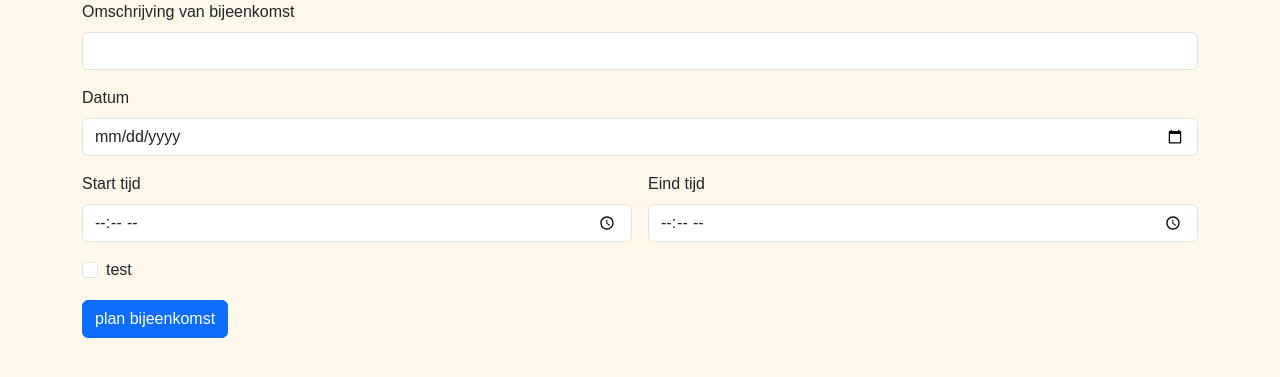
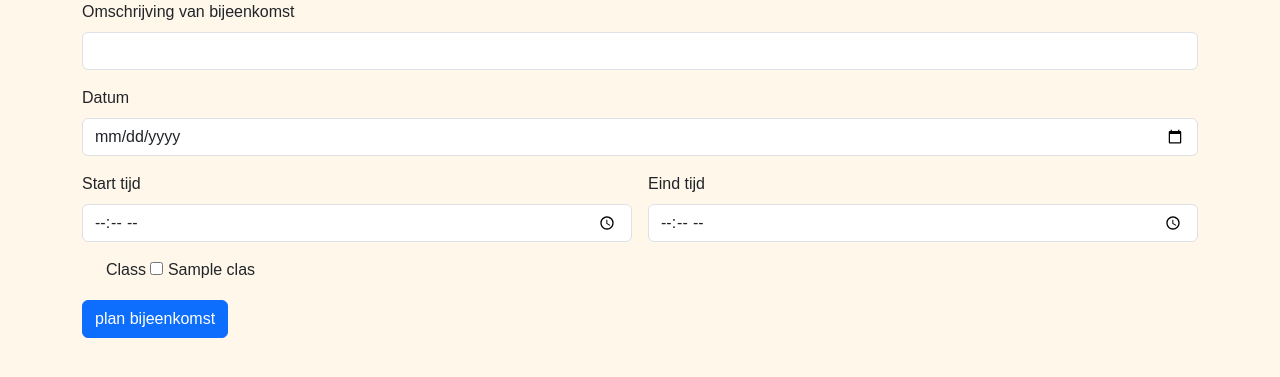
Before and after one commit to Sema-1054531/werkplaats-3-rest, a Flask app: template templates/bijeenkomst_plannen.html in a window 1280 px wide. Shown: the top 377 px of the page. Run offline with Flask 2, Linux system fonts and the light colour scheme; the template is opened without the code that fills it: most values are stand-ins (such as "Sample title", 1, 10 or a date in 2020).

Commit message:
updated: adding classes

```diff
--- a/Main.py
+++ b/Main.py
@@ -5,7 +5,7 @@ import sqlite3
 import os
 
 app = Flask(__name__)
-app.config['DATABASE'] = os.path.join(os.getcwd(), '/lib/databasewp3.db')
+app.config['DATABASE'] = os.path.join(os.getcwd(), 'lib/databasewp3.db')
 
 LISTEN_ALL = "0.0.0.0"
 FLASK_IP = LISTEN_ALL
@@ -53,11 +53,17 @@ def close_checkin():
 
 @app.route('/plan_bijeenkomst', methods=['GET', 'POST'])
 def plan_bijeenkomst():
+    db = get_db()
+
     if request.method == 'POST':
         title = request.form['title']
         datemeeting = request.form['datemeeting']
         start_time = request.form['start_time']
         end_time = request.form['end_time']
+        if 'class' in request.form:
+            classid = request.form['class']
+        else:
+            classid = None
 
         # validate the input
         if not title:
@@ -70,17 +76,17 @@ def plan_bijeenkomst():
             return 'Vul een eind tijd in'
         if start_time >= end_time:
             return 'De start tijd moet voor de eind tijd liggen'
-        if datemeeting < datetime.now().strftime('%d-%m-%Y'):
+        datemeeting = datetime.strptime(request.form['datemeeting'], '%Y-%m-%d')
+        if datemeeting.date() < datetime.now().date():
             return 'De datum ligt in het verleden!'
 
-        db = get_db()
-        db.execute("INSERT INTO meeting (title, datemeeting, start_time, end_time) VALUES (?, ?, ?, ?)",
-                   (title, datemeeting, start_time, end_time))
+        db.execute("INSERT INTO meeting (title, datemeeting, start_time, end_time, classid) VALUES (?, ?, ?, ?, ?)",
+                   (title, datemeeting.strftime('%Y-%m-%d'), start_time, end_time, classid))
         db.commit()
 
         return 'bijeenkomst aangemaakt'
-    else:
-        return render_template("bijeenkomst_plannen.html")
+    classes = db.execute('SELECT * from class').fetchall()
+    return render_template("bijeenkomst_plannen.html", classes=classes)
 
 
 if __name__ == "__main__":
--- a/templates/bijeenkomst_plannen.html
+++ b/templates/bijeenkomst_plannen.html
@@ -28,8 +28,11 @@
         </div>
         <div class="col-12">
             <div class="form-check">
-                <input class="form-check-input" type="checkbox" id="class">
-                <label class="form-check-label" for="class">test</label>
+                <label for="class">Class</label>
+                {% for class in classes %}
+                    <input type="checkbox" id="{{ class.classid }}" name="class" value="{{ class.classid }}">
+                    <label for="{{ class.classid }}">{{ class.classname }}</label><br>
+                {% endfor %}
             </div>
         </div>
         <div class="col-12">
```
Also changed, not shown: lib/databasewp3.db, 1 other file.
